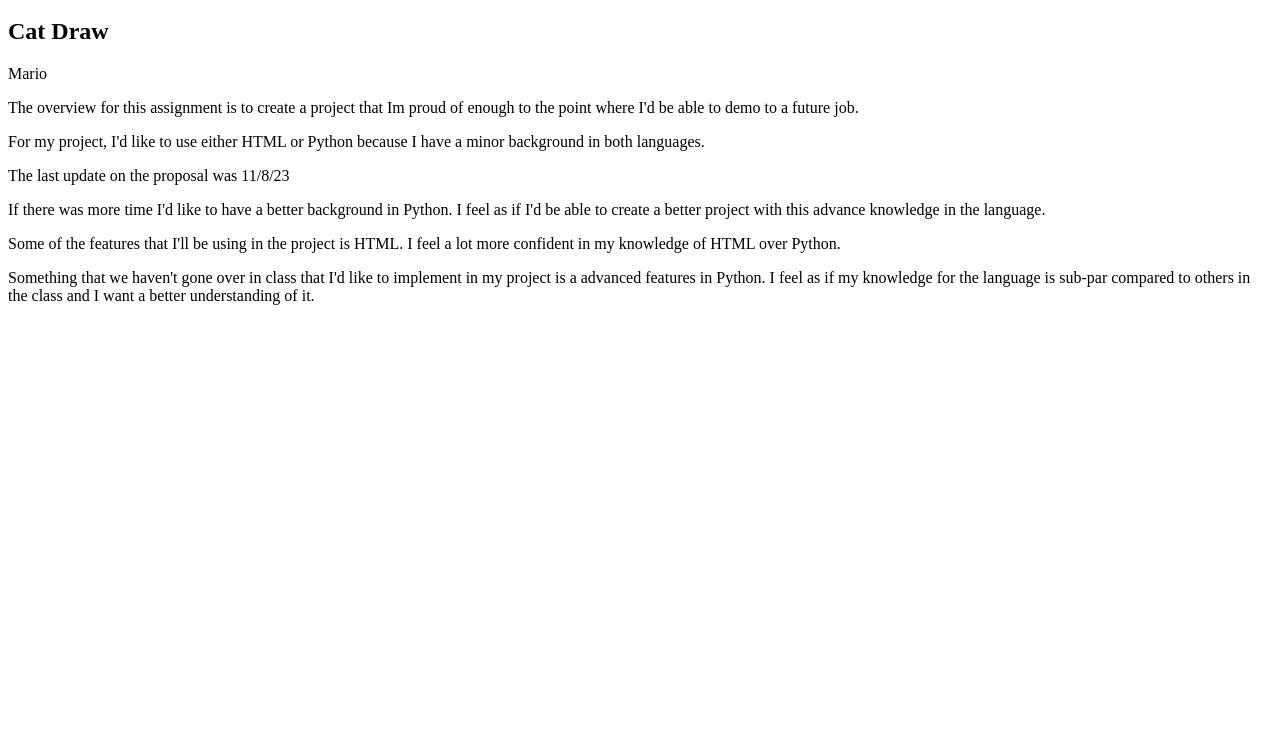
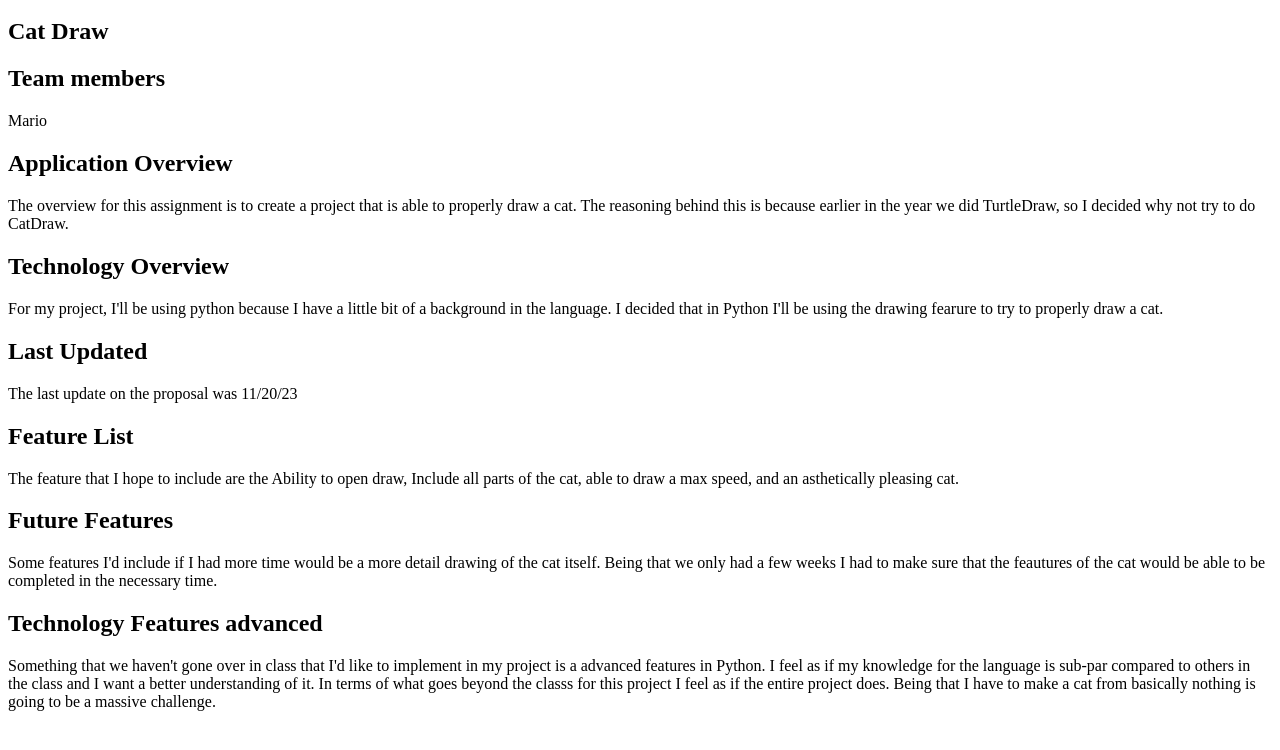
Before and after one commit to MarioPrieto1112/class-project-proposal, a plain HTML site: page index.html in a window 1280 px wide. Shown: the part 48-798 px from the top of the page. Drawn offline with Linux system fonts and the light colour scheme.

Commit message:
Update index.html

```diff
--- a/index.html
+++ b/index.html
@@ -1,16 +1,16 @@
 <h1>VirtualFlyers</h1>
 <h2>Cat Draw</h2>
-
+<h2>Team members</h2>
 <p>Mario</p>
-
-<p>The overview for this assignment is to create a project that Im proud of enough to the point where I'd be able to demo to a future job.</p>
-
-<p>For my project, I'd like to use either HTML or Python because I have a minor background in both languages.</p>
-
-<p>The last update on the proposal was 11/8/23</p>
-
-<p>If there was more time I'd like to have a better background in Python. I feel as if I'd be able to create a better project with this advance knowledge in the language. </p>
-
-<p>Some of the features that I'll be using in the project is HTML. I feel a lot more confident in my knowledge of HTML over Python.</p>
-
-<p>Something that we haven't gone over in class that I'd like to implement in my project is a advanced features in Python. I feel as if my knowledge for the language is sub-par compared to others in the class and I want a better understanding of it.</p>
+<h2>Application Overview</h2>
+<p>The overview for this assignment is to create a project that is able to properly draw a cat. The reasoning behind this is because earlier in the year we did TurtleDraw, so I decided why not try to do CatDraw.</p>
+<h2>Technology Overview</h2>
+<p>For my project, I'll be using python because I have a little bit of a background in the language. I decided that in Python I'll be using the drawing fearure to try to properly draw a cat. </p>
+<h2>Last Updated</h2>
+<p>The last update on the proposal was 11/20/23</p>
+<h2>Feature List</h2>
+<p>The feature that I hope to include are the Ability to open draw, Include all parts of the cat, able to draw a max speed, and an asthetically pleasing cat. </p>
+<h2>Future Features</h2>
+<p>Some features I'd include if I had more time would be a more detail drawing of the cat itself. Being that we only had a few weeks I had to make sure that the feautures of the cat would be able to be completed in the necessary time.  </p>
+<h2>Technology Features advanced</h2>
+<p>Something that we haven't gone over in class that I'd like to implement in my project is a advanced features in Python. I feel as if my knowledge for the language is sub-par compared to others in the class and I want a better understanding of it. In terms of what goes beyond the classs for this project I feel as if the entire project does. Being that I have to make a cat from basically nothing is going to be a massive challenge. </p>
```
